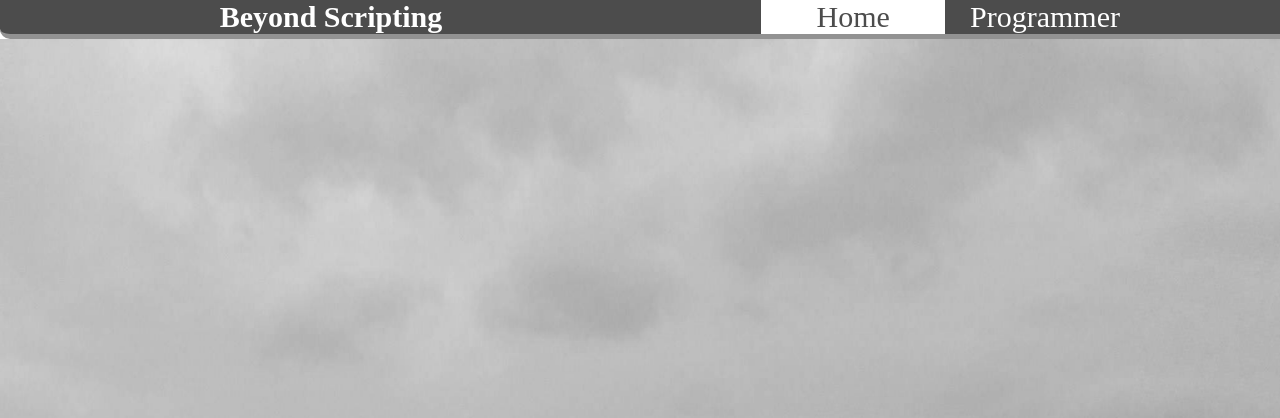
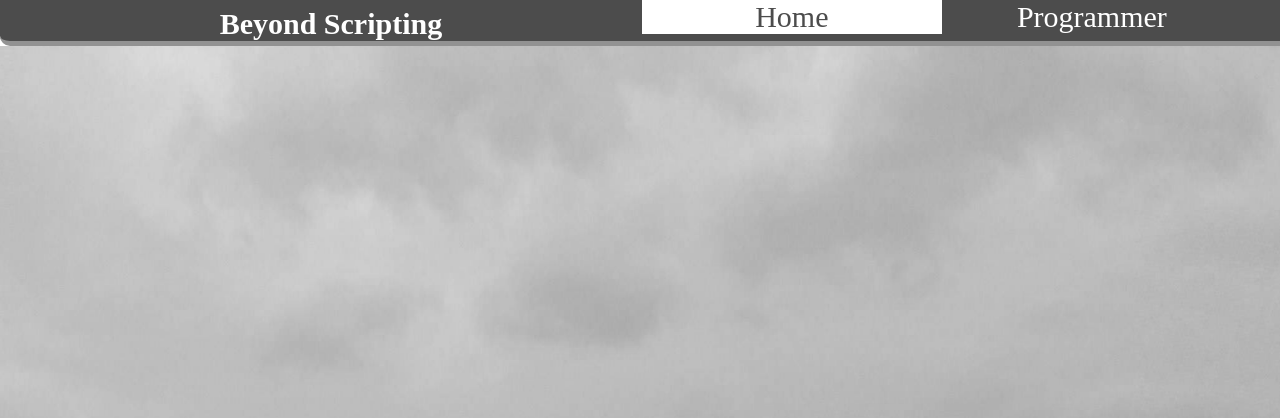
Before and after one commit to SimonMartineau/simonmartineau.github.io, a PHP site: page / in a window 1280 px wide. Shown: the top 418 px of the page. Run offline with PHP 8.4, Linux system fonts and the light colour scheme.

Commit message:
Update BeyondScripting.css

```diff
--- a/CSS/BeyondScripting.css
+++ b/CSS/BeyondScripting.css
@@ -84,7 +84,12 @@ header h1, header nav
 {
 	width:30%;
 	min-height:30px;
-	display:inline-block;
+	float:left;
+	min-width:300px;
+}
+.button:after
+{
+	float: clear;
 }
 .button:hover
 {
```
